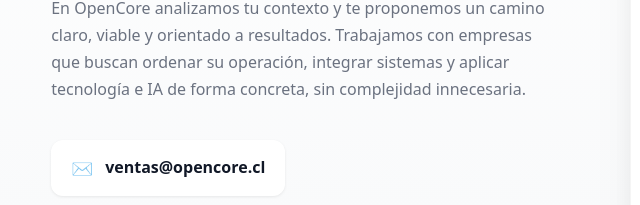
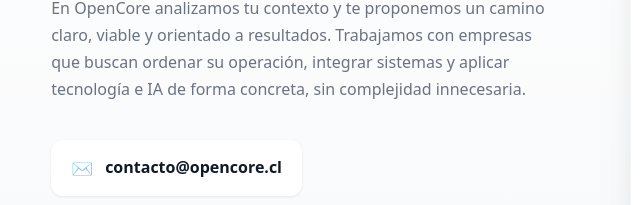
Before and after one commit to kokenator19990/opencore-site, a plain HTML site: page opencore-1.5.html in a window 1280 px wide. Shown: the part 4898-5103 px from the top of the page, 0-640 px from the left. Drawn offline with Linux system fonts and the light colour scheme.

Commit message:
Update email to contacto@opencore.cl in v1.5

```diff
--- a/opencore-1.5.html
+++ b/opencore-1.5.html
@@ -165,9 +165,9 @@
         <p class="contact-question">¿Tienes un desafío operativo, tecnológico o de automatización?</p>
         <p class="contact-desc">En OpenCore analizamos tu contexto y te proponemos un camino claro, viable y orientado a resultados. Trabajamos con empresas que buscan ordenar su operación, integrar sistemas y aplicar tecnología e IA de forma concreta, sin complejidad innecesaria.</p>
         <div class="contact-details">
-          <a href="mailto:ventas@opencore.cl" class="contact-link contact-email hover-slide">
+          <a href="mailto:contacto@opencore.cl" class="contact-link contact-email hover-slide">
             <span class="link-icon">✉️</span>
-            ventas@opencore.cl
+            contacto@opencore.cl
           </a>
           <a href="tel:+56949587198" class="contact-link contact-phone hover-slide">
             <span class="link-icon">📞</span>
@@ -182,7 +182,7 @@
           <h3 class="form-title">Envíanos un mensaje</h3>
           <p class="form-subtitle">Te responderemos en menos de 24 horas</p>
         </div>
-        <form class="contact-form" id="contactForm" action="mailto:ventas@opencore.cl" method="POST" enctype="text/plain" novalidate>
+        <form class="contact-form" id="contactForm" action="mailto:contacto@opencore.cl" method="POST" enctype="text/plain" novalidate>
           <div class="form-row">
             <div class="form-group input-focus-effect">
               <label for="firstName">Nombre</label>
```
